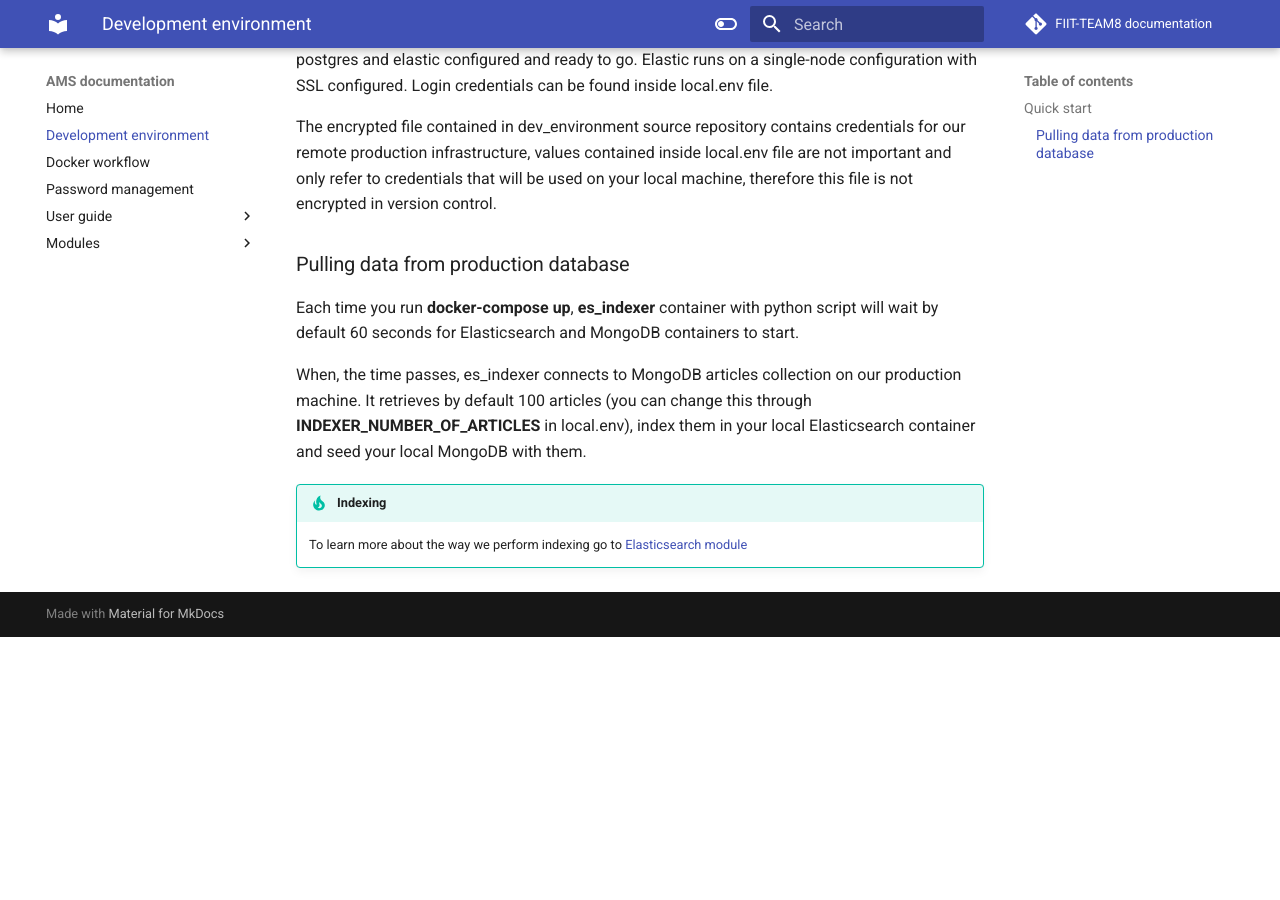
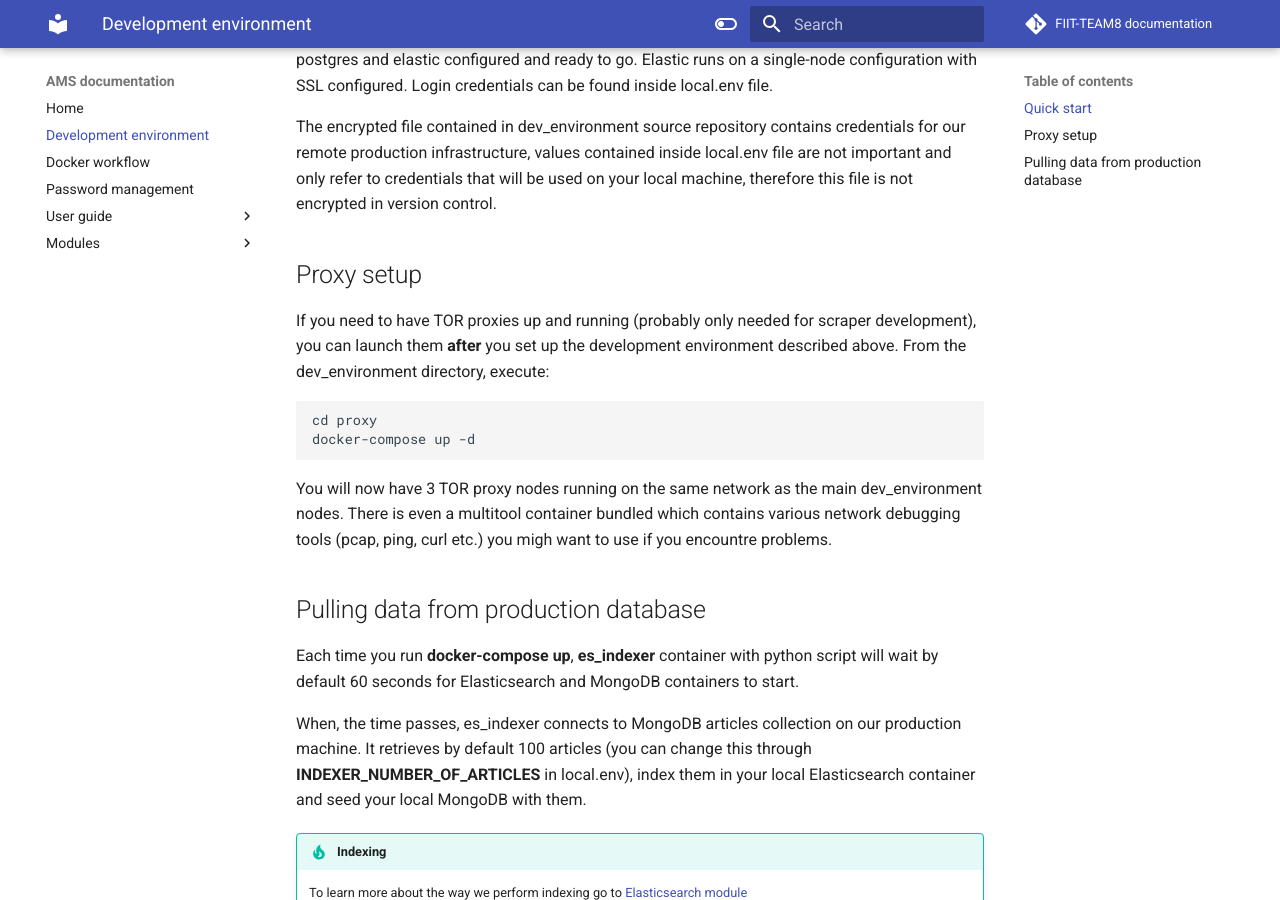
Before and after one commit to FIIT-TEAM8/team_documentation, an MkDocs documentation site: the page built from docs/devEnvironment.md, in a window 1280 px wide and 900 px high, scrolled down 1253 px. Built offline with MkDocs 1.6.1 and Material for MkDocs 9.7.7, drawn with Linux system fonts in a browser that asks for light colours; comment, search, counter and statistics services are not loaded; before the commit the page ends 1890 px from its top, so only the background shows below that.

Commit message:
Update devEnvironment.md

````diff
--- a/docs/devEnvironment.md
+++ b/docs/devEnvironment.md
@@ -36,7 +36,16 @@ This configuration will replicate our [**data_infrastructure**](https://github.c
 
 The encrypted file contained in dev_environment source repository contains credentials for our remote production infrastructure, values contained inside local.env file are not important and only refer to credentials that will be used on your local machine, therefore this file is not encrypted in version control.
 
-### Pulling data from production database
+## Proxy setup
+If you need to have TOR proxies up and running (probably only needed for scraper development), you can launch them **after** you set up the development environment described above. From the dev_environment directory, execute:
+
+```
+cd proxy
+docker-compose up -d
+```
+You will now have 3 TOR proxy nodes running on the same network as the main dev_environment nodes. There is even a multitool container bundled which contains various network debugging tools (pcap, ping, curl etc.) you migh want to use if you encountre problems.
+
+## Pulling data from production database
 Each time you run **docker-compose up**, **es_indexer** container with python script will wait by default 60 seconds for Elasticsearch and MongoDB containers to start.
 
 When, the time passes, es_indexer connects to MongoDB articles collection on our production machine. It retrieves by default 100 articles (you can change this through **INDEXER_NUMBER_OF_ARTICLES** in local.env),
````
